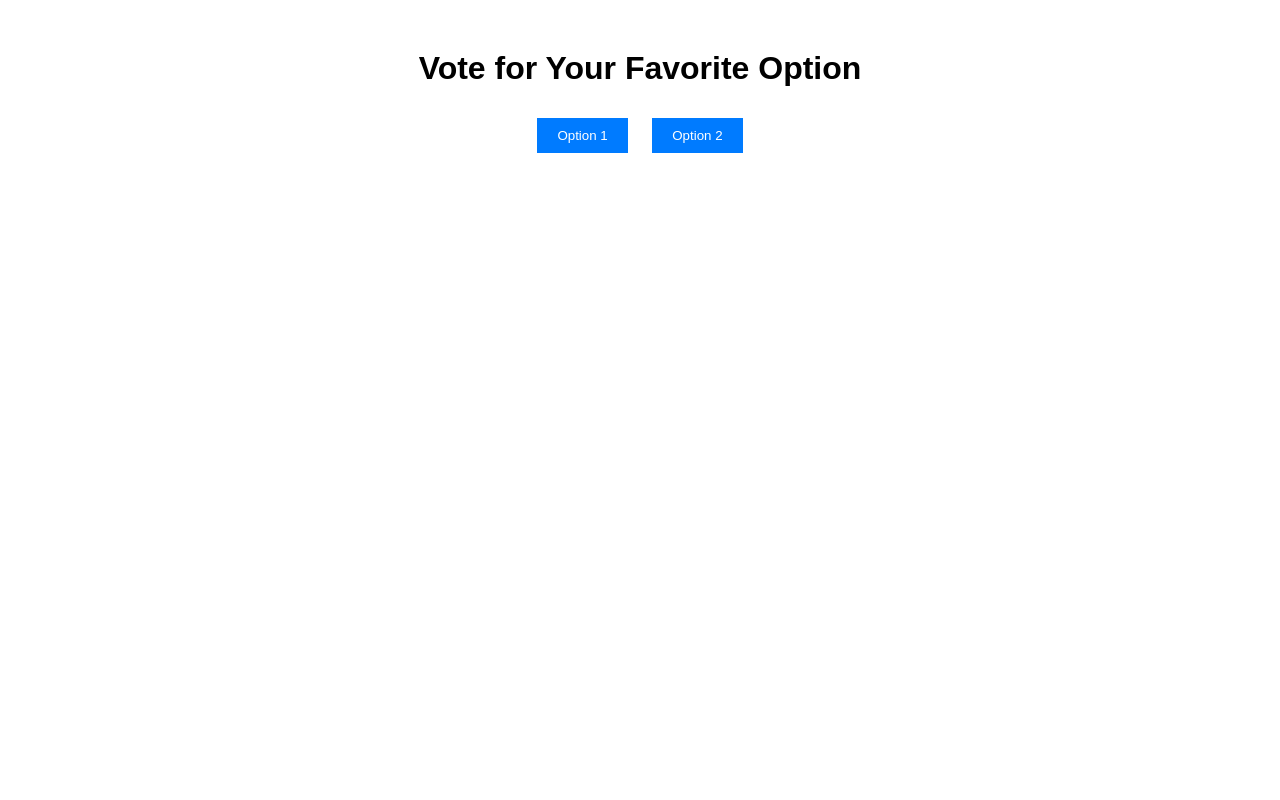
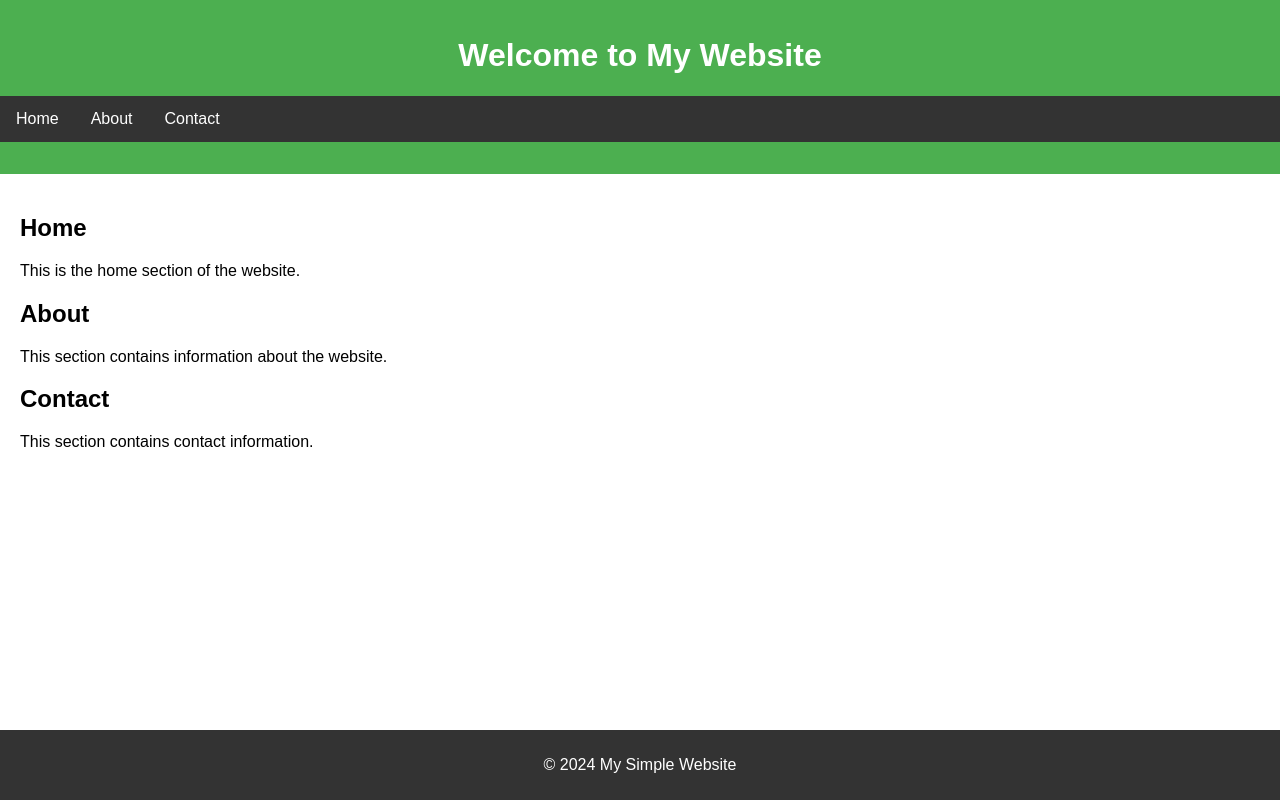
Before and after one commit to Ardiansky/Voting-kapal-JKT48, a plain HTML site: page index.html in a window 1280 px wide. Drawn offline with Linux system fonts and the light colour scheme.

Commit message:
index.html

```diff
--- a/index.html
+++ b/index.html
@@ -3,29 +3,36 @@
 <head>
     <meta charset="UTF-8">
     <meta name="viewport" content="width=device-width, initial-scale=1.0">
-    <title>Web Voting</title>
-    <style>
-        body { font-family: Arial, sans-serif; text-align: center; margin-top: 50px; }
-        .button { margin: 10px; padding: 10px 20px; background-color: #007BFF; color: white; border: none; cursor: pointer; }
-        .button:hover { background-color: #0056b3; }
-    </style>
+    <title>My Simple Website</title>
+    <link rel="stylesheet" href="styles.css">
 </head>
 <body>
-    <h1>Vote for Your Favorite Option</h1>
-    <button class="button" onclick="vote('fiony')">Option 1</button>
-    <button class="button" onclick="vote('freya')">Option 2</button>
-    <p id="result"></p>
-    <script>
-        function vote(option) {
-            fetch(`https://your-backend-url/vote?option=${option}`)
-                .then(response => response.text())
-                .then(data => {
-                    document.getElementById('result').innerText = data;
-                })
-                .catch(error => {
-                    document.getElementById('result').innerText = "Error: Unable to submit vote.";
-                });
-        }
-    </script>
+    <header>
+        <h1>Welcome to My Website</h1>
+        <nav>
+            <ul>
+                <li><a href="#home">Home</a></li>
+                <li><a href="#about">About</a></li>
+                <li><a href="#contact">Contact</a></li>
+            </ul>
+        </nav>
+    </header>
+    <main>
+        <section id="home">
+            <h2>Home</h2>
+            <p>This is the home section of the website.</p>
+        </section>
+        <section id="about">
+            <h2>About</h2>
+            <p>This section contains information about the website.</p>
+        </section>
+        <section id="contact">
+            <h2>Contact</h2>
+            <p>This section contains contact information.</p>
+        </section>
+    </main>
+    <footer>
+        <p>&copy; 2024 My Simple Website</p>
+    </footer>
 </body>
-</html>
+            </html>
```
